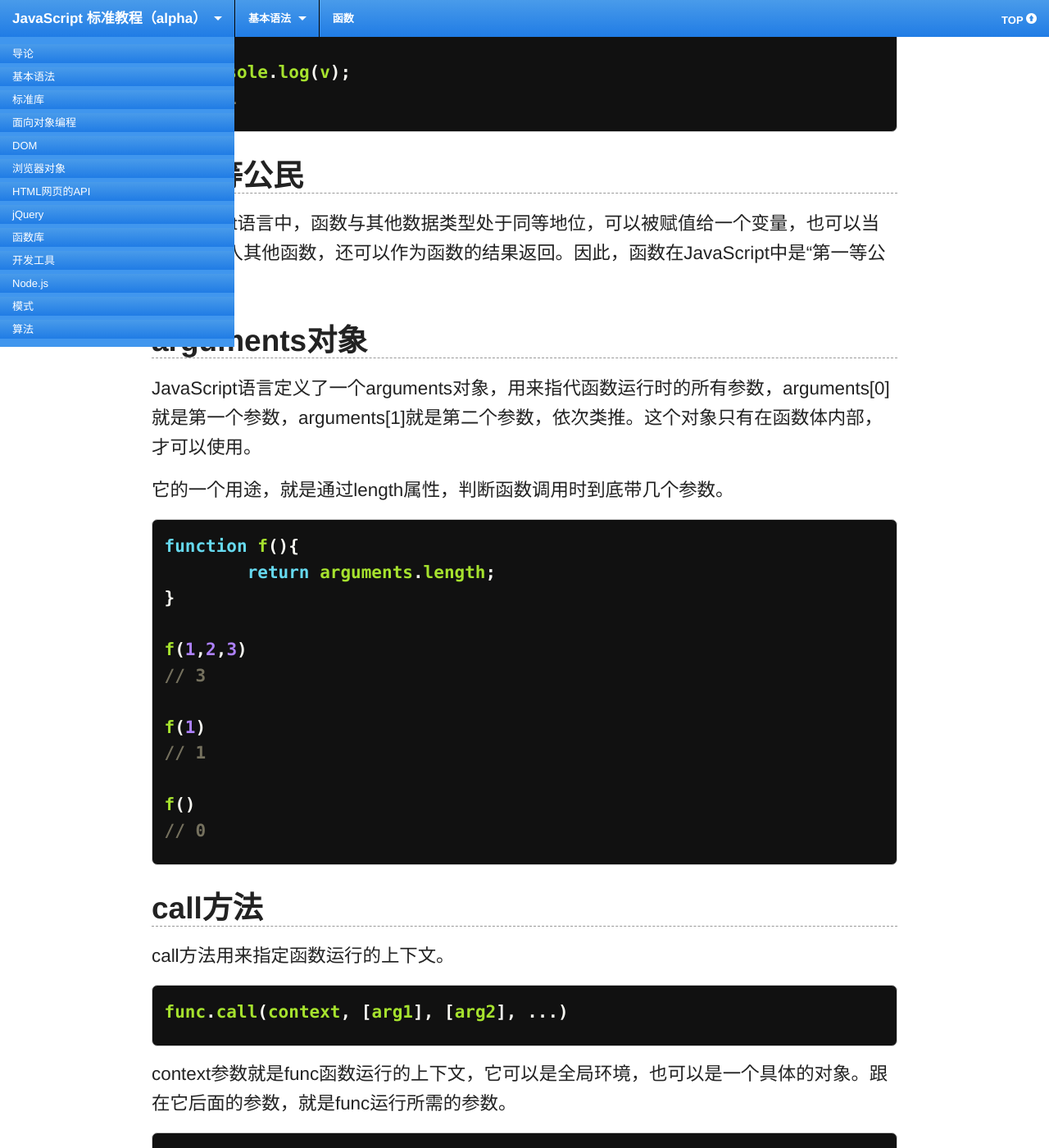
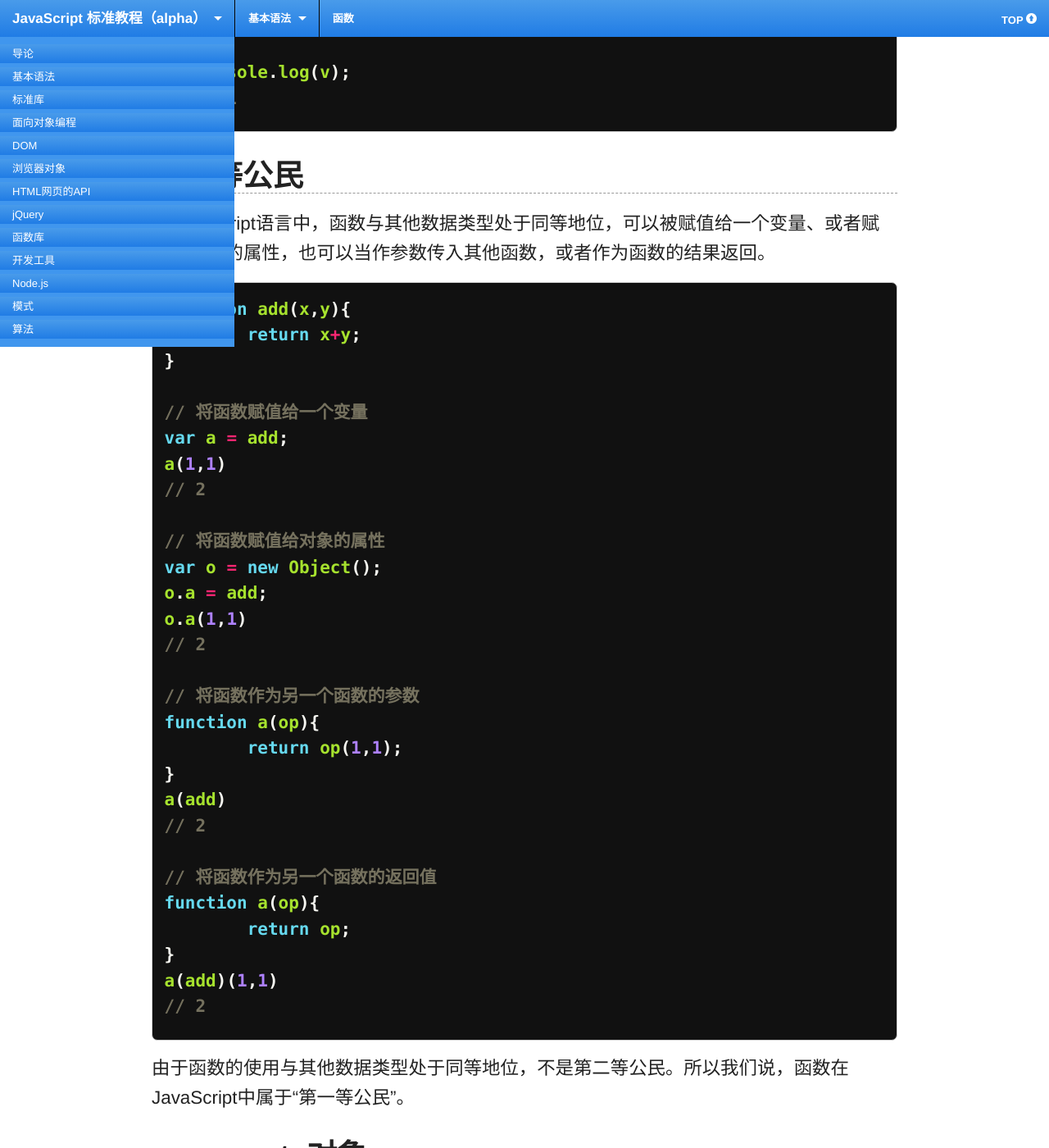
Before and after one commit to ruanyf/jstutorial, a Jekyll site: the page built from grammar/function.md, in a window 1280 px wide and 1400 px high, scrolled down 7882 px. Shown: the whole window at 82% size. Built offline with Jekyll 4.4.1, drawn with Linux system fonts in a browser that asks for light colours; Markdown is read by kramdown in place of the engine named in the settings; some of the changed text lies outside the part shown.

Commit message:
edit grammar/function

```diff
--- a/grammar/function.md
+++ b/grammar/function.md
@@ -303,7 +303,42 @@ f(1)
 
 ## 第一等公民
 
-JavaScript语言中，函数与其他数据类型处于同等地位，可以被赋值给一个变量，也可以当作参数传入其他函数，还可以作为函数的结果返回。因此，函数在JavaScript中是“第一等公民”。
+在JavaScript语言中，函数与其他数据类型处于同等地位，可以被赋值给一个变量、或者赋值给对象的属性，也可以当作参数传入其他函数，或者作为函数的结果返回。
+
+{% highlight javascript %}
+
+function add(x,y){
+	return x+y;
+}
+
+// 将函数赋值给一个变量
+var a = add;
+a(1,1)
+// 2
+
+// 将函数赋值给对象的属性
+var o = new Object();
+o.a = add;
+o.a(1,1)
+// 2
+
+// 将函数作为另一个函数的参数
+function a(op){
+	return op(1,1);
+}
+a(add)
+// 2
+
+// 将函数作为另一个函数的返回值
+function a(op){
+	return op;
+}
+a(add)(1,1)
+// 2
+
+{% endhighlight %}
+
+由于函数的使用与其他数据类型处于同等地位，不是第二等公民。所以我们说，函数在JavaScript中属于“第一等公民”。
 
 ## arguments对象
 
```
Also changed, not shown: other parts of grammar/function.md (+1 -1 lines).
